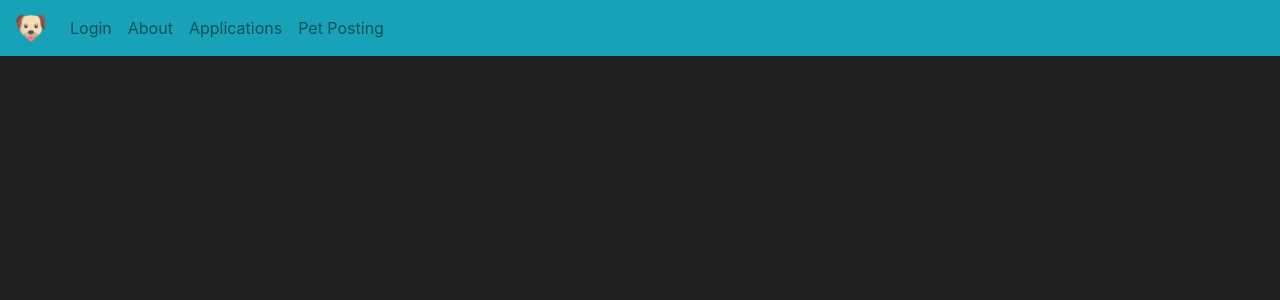
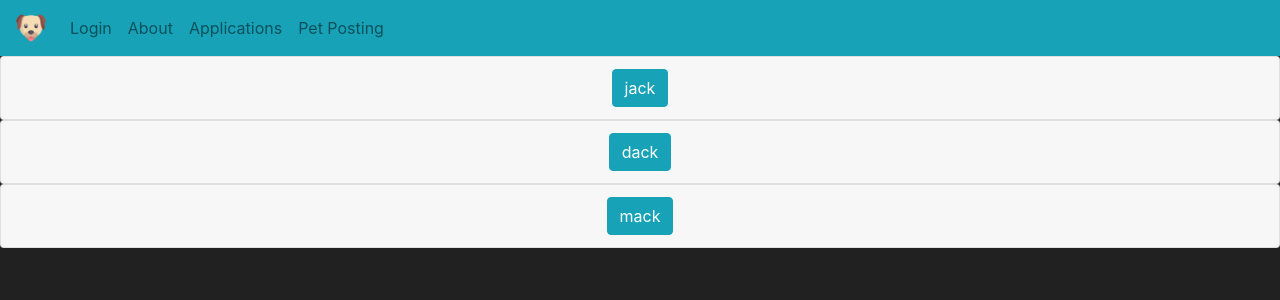
Before and after one commit to jchua24/pinder, a React (Create React App) app in the folder pet-adoption/: page /adminapps in a window 1280 px wide. Shown: the top 300 px of the page. Built offline with nearby package versions, Linux system fonts and the light colour scheme.

Commit message:
commiting my changes so far -- the admin applications page is still not working

```diff
--- a/pet-adoption/src/components/AdminApplications/AdminApplications.js
+++ b/pet-adoption/src/components/AdminApplications/AdminApplications.js
@@ -1,8 +1,8 @@
 import React from "react";
 
-import { Col, Row } from "react-bootstrap";
-
-class AdminApplication extends React.Component {
+import { Accordion, Button, Card, Col, Row } from "react-bootstrap";
+import UserApplication from "../userApplication/userApplication";
+class AdminApplications extends React.Component {
   constructor() {
     super();
     this.state = {
@@ -15,31 +15,63 @@ class AdminApplication extends React.Component {
     // get the current pets of the current clinic from the database
     let availPets = [
         {name: 'jack'},
-        {},
-        {},
-    ]
+        {name: 'dack'},
+        {name: 'mack'}
+    ];
+    this.setState({availPets: availPets}, () => console.log('available pets were acquired'));
+    this.getUserApps();
   };
 
   getUserApps = () => {
     // get user applications that were sent to this clinic from the database
+    let userApps = [
+      {userName: 'Parsa', appliedPet: 'jack'},
+      {userName: 'Bam', appliedPet: 'dack'},
+      {userName: 'Parsa', appliedPet: 'mack'}
+    ];
+    this.setState({userApps: userApps}, () => console.log('user applications were acquired'));
   };
+
+  componentDidMount(){
+    if (this.state.availPets.length === 0)
+      this.getAvailPets();
+  }
 
   render() {
     let { availPets, userApps } = this.state;
     return (
       <div>
-        {availPets
+        {availPets.length !== 0
           ? availPets.map((pet) => (
-              <Row>
-                <Col>
-                  <h1>{pet.name}</h1>
-                </Col>
-              </Row>
+              <Accordion key={availPets.indexOf(pet)}>
+                <Card>
+                  <Card.Header>
+                    <Accordion.Toggle as={Button} variant="info" eventKey={availPets.indexOf(pet)}>
+                      {pet.name}
+                    </Accordion.Toggle>
+                  </Card.Header>
+                  <Accordion.Collapse event={availPets.indexOf(pet)}>
+                    <ul className="list-group list-group-flush">
+                      {/* in the future we will use pet id instead of name */}
+                      {userApps.filter(app => app.appliedPet === pet.name).map(app => (
+                        <li className="list-group-item" key={userApps.indexOf(app)}>
+                            <UserApplication
+                              imgSrc="/user-profile-placeholder.png"
+                              userName={app.userName}
+                              appliedPet={app.appliedPet}
+                              summary="cool shit"
+                            />
+                        </li>
+                      ))}
+                    </ul>
+                  </Accordion.Collapse>
+                </Card>
+              </Accordion>
             ))
-          : this.getAvailPets()}
+          : <h3 style={{color: "white"}}>There are no available pets at the moment</h3>}
       </div>
     );
   }
 }
 
-export default AdminApplication;
+export default AdminApplications;
--- a/pet-adoption/src/components/userApplication/userApplication.js
+++ b/pet-adoption/src/components/userApplication/userApplication.js
@@ -1,9 +1,10 @@
 import React from "react";
 import {Row, Col, Image, Button} from "react-bootstrap";
 
-class userApplication extends React.Component{
+class UserApplication extends React.Component{
     constructor(){
         super();
+        console.log('the user app constructor was called');
     }
 
     rejectApplication = (e) => {
@@ -17,6 +18,7 @@ class userApplication extends React.Component{
     }
 
     render(){
+        console.log(this.props);
         return (
             <Row>
                 <Col>
@@ -42,4 +44,4 @@ class userApplication extends React.Component{
     }
 }
 
-export default userApplication;
+export default UserApplication;
```
